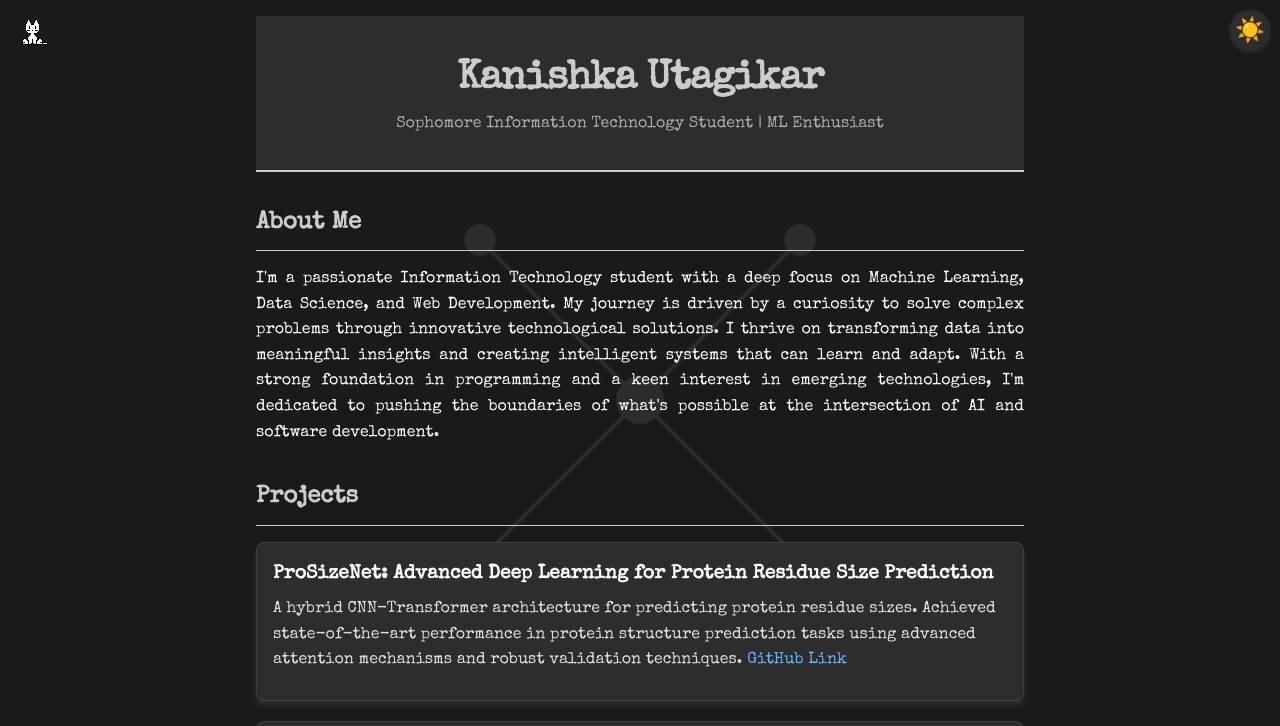
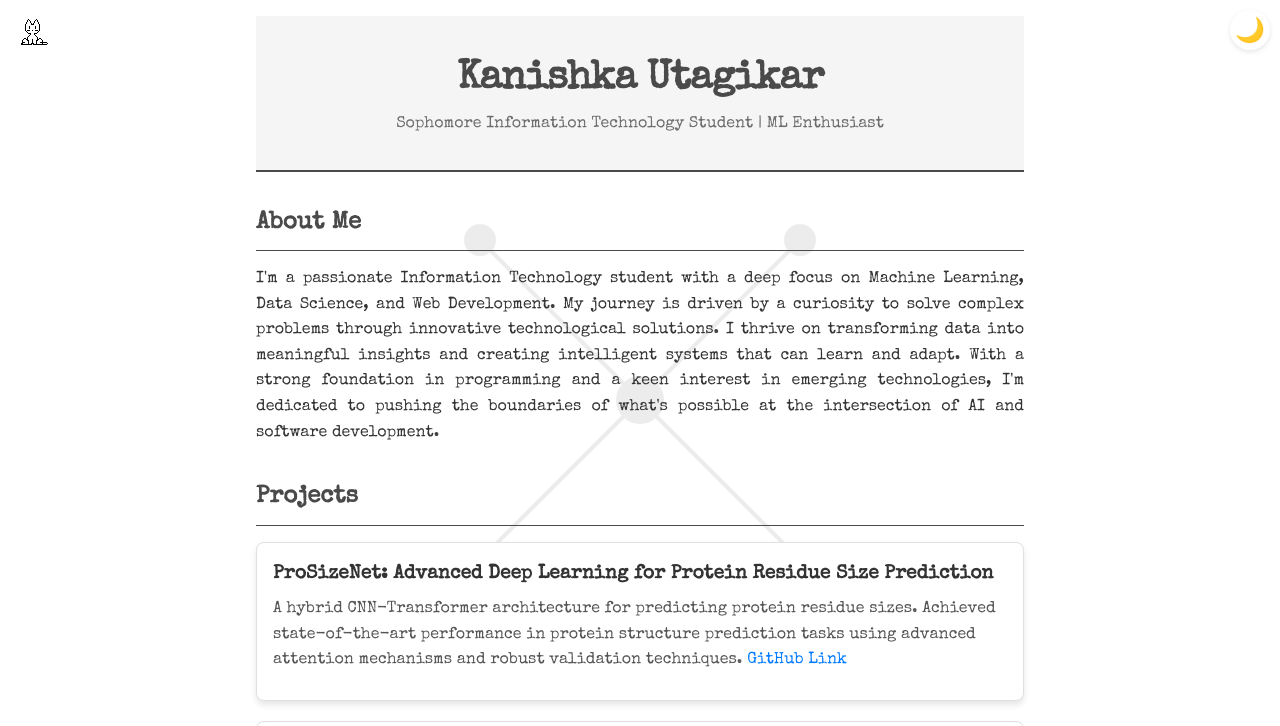
Before and after one commit to kanishkautag/Portfolio-Website, a plain HTML site: page index.html in a window 1280 px wide. Both pictures are taken after a click on the button "Toggle theme". Shown: the top 726 px of the page. Drawn offline with nearby package versions, Linux system fonts and the light colour scheme.

Commit message:
Update index.html

```diff
--- a/index.html
+++ b/index.html
@@ -116,5 +116,28 @@
  <div class="theme-toggle">
     <button id="themeToggle" aria-label="Toggle theme">🌙</button>
 </div>
+
+<script>
+    // Wait for DOM to load
+    document.addEventListener('DOMContentLoaded', () => {
+        const themeToggle = document.getElementById('themeToggle');
+
+        // Check for saved theme preference
+        const savedTheme = localStorage.getItem('theme') || 'light';
+        document.documentElement.setAttribute('data-theme', savedTheme);
+        themeToggle.textContent = savedTheme === 'light' ? '🌙' : '☀️';
+
+        // Theme toggle functionality
+        themeToggle.addEventListener('click', () => {
+            const currentTheme = document.documentElement.getAttribute('data-theme');
+            const newTheme = currentTheme === 'light' ? 'dark' : 'light';
+
+            // Update theme
+            document.documentElement.setAttribute('data-theme', newTheme);
+            localStorage.setItem('theme', newTheme);
+            themeToggle.textContent = newTheme === 'light' ? '🌙' : '☀️';
+        });
+    });
+</script>
 </body>
 </html>
```
Lines whose indentation alone changed are shown as unchanged.
